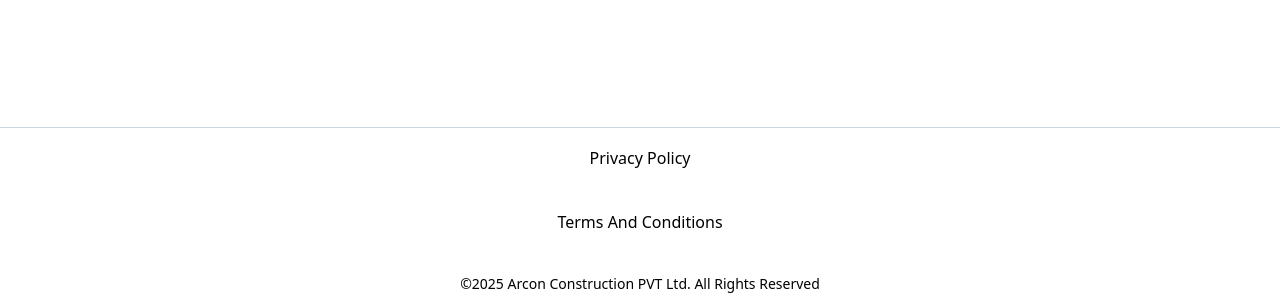
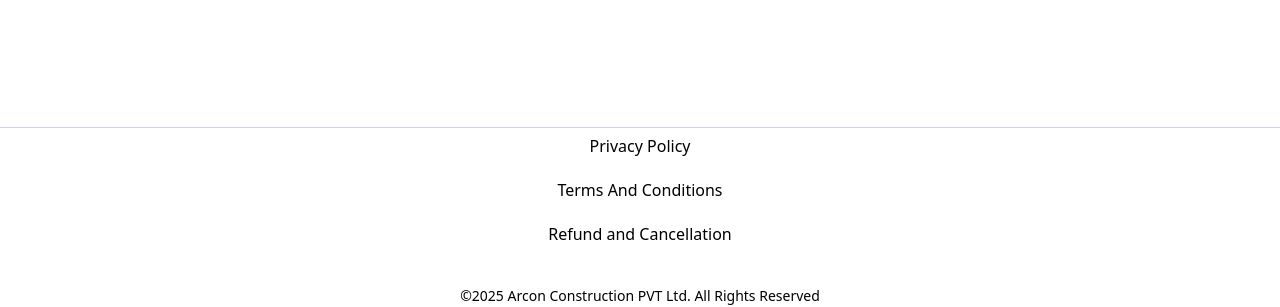
Before and after one commit to AbhiMane07012000/ArconConstruction, a React (Vite) app: page / in a window 1280 px wide. Shown: the part 3893-4200 px from the top of the page. Built offline with nearby package versions, Linux system fonts and the light colour scheme.

Commit message:
changed few things

```diff
--- a/src/Components/Footer/Footer.jsx
+++ b/src/Components/Footer/Footer.jsx
@@ -6,13 +6,16 @@ const Footer = () => {
   return (
     <>
       <footer className="lg:h-[20vh]  flex flex-col justify-center items-center my-5 border-t-[1px] border-slate-300  ">
-        <div className="flex flex-row lg:flex-col justify-center items-center gap-10 pt-16">
+        <div className="flex flex-col lg:flex-col justify-center items-center gap-5 pt-16">
 
           <NavLink to="/privacy-policy">
             Privacy Policy
           </NavLink>
           <NavLink to="/terms-conditions">
             Terms And Conditions
+          </NavLink>
+          <NavLink to="/refund-cancellation-policy">
+            Refund and Cancellation
           </NavLink>
         </div>
         <h4 className="py-10 text-sm "> ©2025 Arcon Construction PVT Ltd. All Rights Reserved</h4>
--- a/src/Pages/Policy/Privacy/Privacy.jsx
+++ b/src/Pages/Policy/Privacy/Privacy.jsx
@@ -2,7 +2,7 @@ import React from "react";
 
 const Privacy = () => {
   return (
-    <div className="flex flex-col gap-10 h-[60vh] md:h-full lg:h-[230vh] px-4 pt-20 lg:pt-20 lg:px-40 ">
+    <div className="flex flex-col gap-10  md:h-full lg:h-[230vh] px-4 pt-20 lg:pt-20 lg:px-40 ">
       <div>
         <h3 className="text-2xl font-medium">Use of Personal Information</h3>
         <p className="py-2">
```
